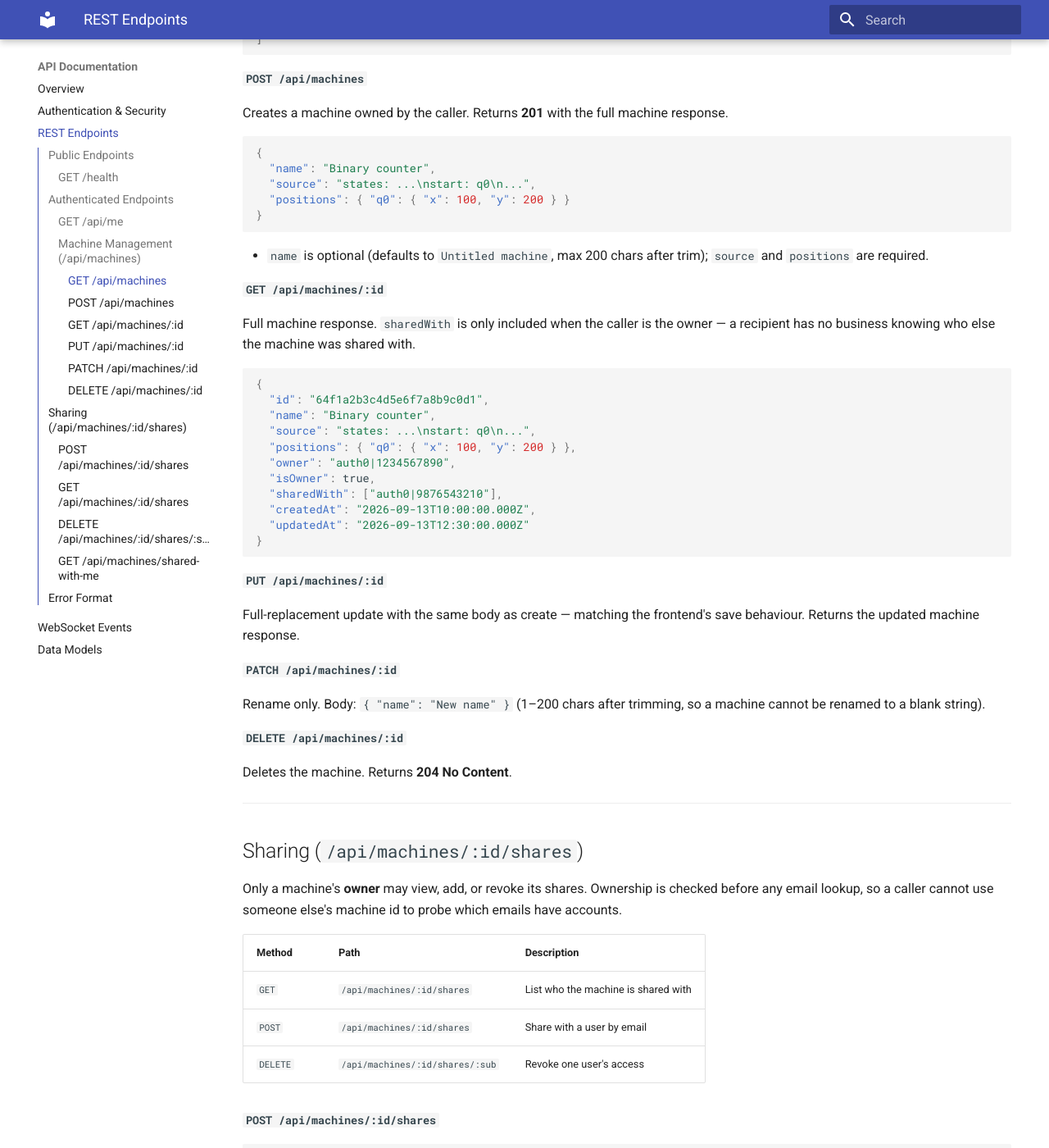
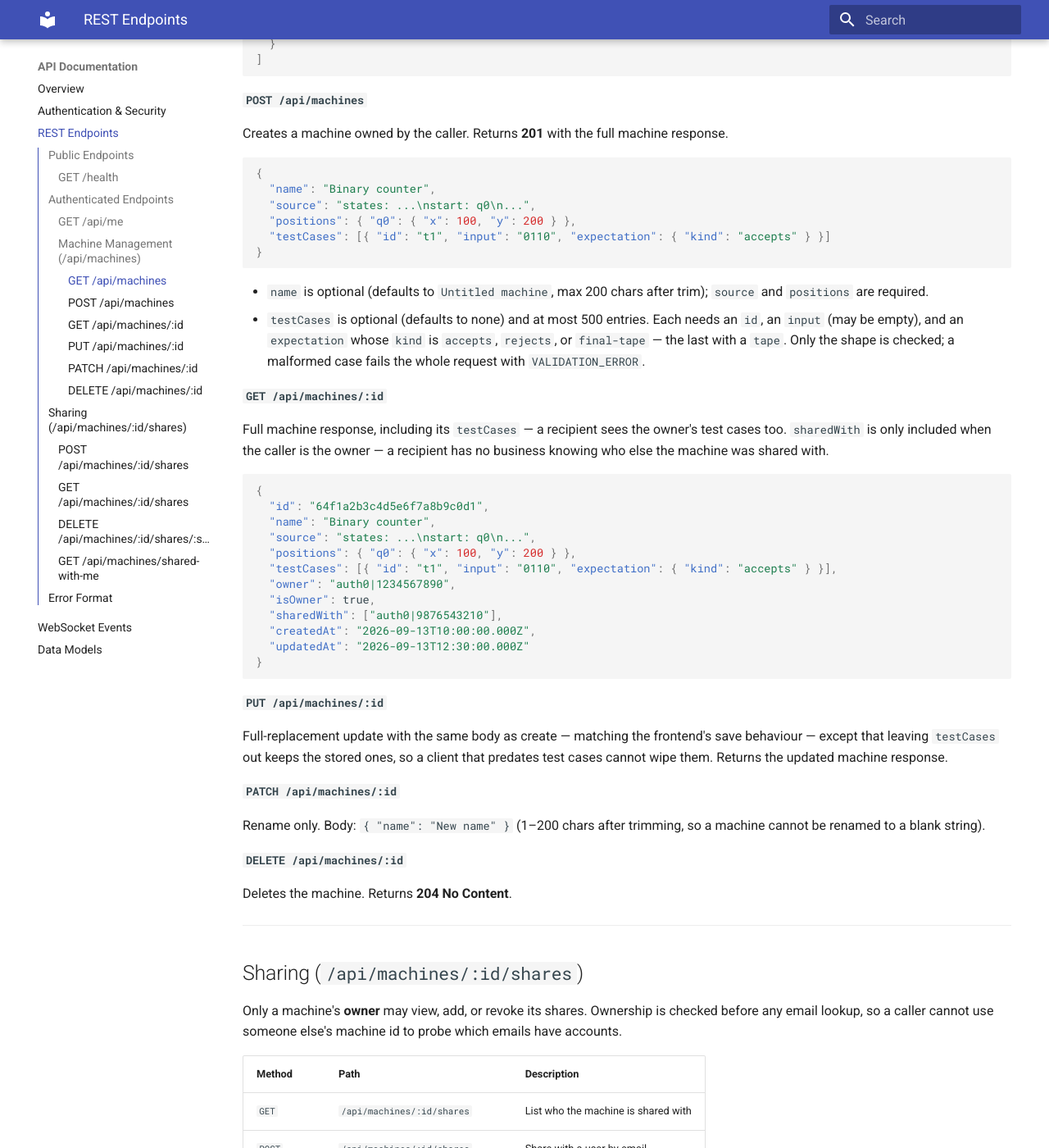
Before and after one commit to 2883251/Automata-Editor-and-Visualiser-Documentation, an MkDocs documentation site: the page built from docs/API Documentation/rest-endpoints.md, in a window 1280 px wide and 1400 px high, scrolled down 1797 px. Shown: the whole window at 82% size. Built offline with MkDocs 1.6.1 and Material for MkDocs 9.7.7, drawn with Linux system fonts in a browser that asks for light colours; some of the changed text lies outside the part shown.

Commit message:
docs(api): document test cases stored with a machine
The machines collection gains testCases, and the machine endpoints
accept and return them: optional on create, kept when an update leaves
them out, and shown to recipients too. Lists still omit them.

Refs brh/Automata-Editor-and-Visualiser-Backend#23

Co-Authored-By: Claude Opus 5 <noreply@anthropic.com>

````diff
--- a/docs/API Documentation/rest-endpoints.md
+++ b/docs/API Documentation/rest-endpoints.md
@@ -52,7 +52,7 @@ Returns the authenticated user's identity claims from the token.
 
 #### `GET /api/machines`
 
-List items omit the heavy fields (`source`, `positions`) — fetch one machine by id for full content. Sorted by `updatedAt` descending.
+List items omit the heavy fields (`source`, `positions`, `testCases`) — fetch one machine by id for full content. Sorted by `updatedAt` descending.
 
 ```json
 [
@@ -74,15 +74,17 @@ Creates a machine owned by the caller. Returns **201** with the full machine res
 {
   "name": "Binary counter",
   "source": "states: ...\nstart: q0\n...",
-  "positions": { "q0": { "x": 100, "y": 200 } }
+  "positions": { "q0": { "x": 100, "y": 200 } },
+  "testCases": [{ "id": "t1", "input": "0110", "expectation": { "kind": "accepts" } }]
 }
 ```
 
 - `name` is optional (defaults to `Untitled machine`, max 200 chars after trim); `source` and `positions` are required.
+- `testCases` is optional (defaults to none) and at most 500 entries. Each needs an `id`, an `input` (may be empty), and an `expectation` whose `kind` is `accepts`, `rejects`, or `final-tape` — the last with a `tape`. Only the shape is checked; a malformed case fails the whole request with `VALIDATION_ERROR`.
 
 #### `GET /api/machines/:id`
 
-Full machine response. `sharedWith` is only included when the caller is the owner — a recipient has no business knowing who else the machine was shared with.
+Full machine response, including its `testCases` — a recipient sees the owner's test cases too. `sharedWith` is only included when the caller is the owner — a recipient has no business knowing who else the machine was shared with.
 
 ```json
 {
@@ -90,6 +92,7 @@ Full machine response. `sharedWith` is only included when the caller is the owne
   "name": "Binary counter",
   "source": "states: ...\nstart: q0\n...",
   "positions": { "q0": { "x": 100, "y": 200 } },
+  "testCases": [{ "id": "t1", "input": "0110", "expectation": { "kind": "accepts" } }],
   "owner": "auth0|1234567890",
   "isOwner": true,
   "sharedWith": ["auth0|9876543210"],
@@ -100,7 +103,7 @@ Full machine response. `sharedWith` is only included when the caller is the owne
 
 #### `PUT /api/machines/:id`
 
-Full-replacement update with the same body as create — matching the frontend's save behaviour. Returns the updated machine response.
+Full-replacement update with the same body as create — matching the frontend's save behaviour — except that leaving `testCases` out keeps the stored ones, so a client that predates test cases cannot wipe them. Returns the updated machine response.
 
 #### `PATCH /api/machines/:id`
 
@@ -148,7 +151,7 @@ Revokes that user's access. Returns **204** whether or not the user had access;
 
 #### `GET /api/machines/shared-with-me`
 
-Lists machines other users have shared with the caller — summaries (no `source` or `positions`) with the owner identified, sorted by `updatedAt` descending.
+Lists machines other users have shared with the caller — summaries (no `source`, `positions`, or `testCases`) with the owner identified, sorted by `updatedAt` descending.
 
 ```json
 [
@@ -208,3 +211,4 @@ Malformed machine ids (not 24 hex characters) are rejected with `VALIDATION_ERRO
 ---
 
 **AI Declaration:** The preceding document was generated with the assistance of: Qoder IDE [auto].
+Test-case persistence (M3b) was documented with the assistance of: Claude Code [Claude Opus 5].
````
Also changed, not shown: docs/API Documentation/data-models.md (+10 -2 lines).
